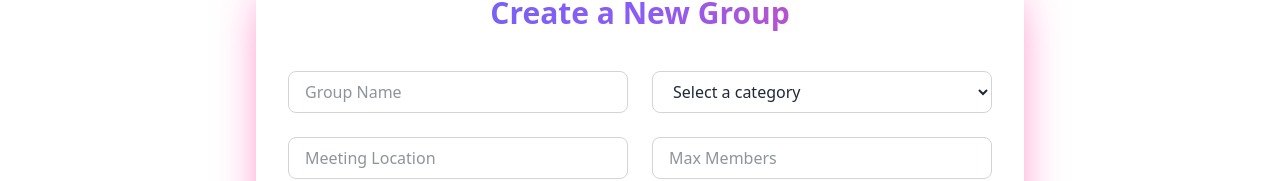
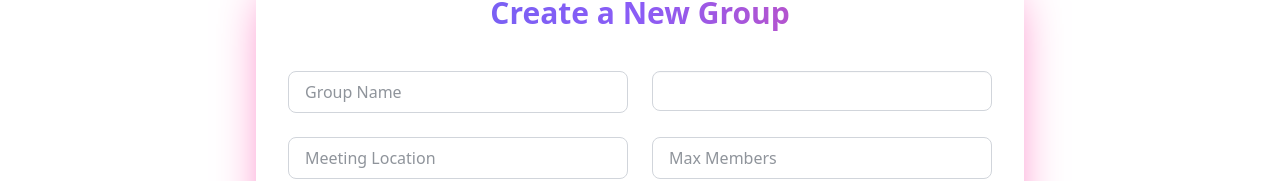
Before and after one commit to tanziamourin/hobby-hub-client-side, a React (Vite) app: page /createGroup in a window 1280 px wide. Shown: the part 157-338 px from the top of the page. Built offline with nearby package versions, Linux system fonts and the light colour scheme; no server answers; sample sign-in values are in the browser's storage.

Commit message:
solved desgings problems

```diff
--- a/src/Components/HobbyHoroscope.jsx
+++ b/src/Components/HobbyHoroscope.jsx
@@ -72,7 +72,7 @@ const HobbyHoroscope = () => {
         <select
           value={selectedMonth}
           onChange={(e) => setSelectedMonth(e.target.value)}
-          className="my-10 custom-input"
+          className="my-10 input custom-input"
         >
           {Object.keys(hobbySuggestions).map((month) => (
             <option key={month} value={month}>
--- a/src/index.css
+++ b/src/index.css
@@ -99,6 +99,10 @@
   /* background-color: #1f2937;  */
   color: #f3f4f6;
 }
+.dark .input{
+   background-color: #1f2937;
+  color: #f3f4f6;
+}
 /* @keyframes slideIn {
   0% {
     width: 0;
--- a/src/pages/CreateGroup.jsx
+++ b/src/pages/CreateGroup.jsx
@@ -71,9 +71,12 @@ const CreateGroup = () => {
 
       <div className="grid grid-cols-1 md:grid-cols-2 gap-6">
         <input name="groupName" placeholder="Group Name" required className="custom-input" />
-        <select name="category" required className="custom-input">
-          <option value="">Select a category</option>
-          <option>Drawing & Painting</option>
+        <select name="category" required className=" custom-input input"
+
+        >
+         <div className='bg-amber-500'>
+           <option value="">Select a category</option>
+          <option className=''>Drawing & Painting</option>
           <option>Photography</option>
           <option>Video Gaming</option>
           <option>Fishing</option>
@@ -81,6 +84,7 @@ const CreateGroup = () => {
           <option>Cooking</option>
           <option>Reading</option>
           <option>Writing</option>
+         </div>
         </select>
         <input name="location" placeholder="Meeting Location" required className="custom-input" />
         <input name="maxMembers" type="number" placeholder="Max Members" required className="custom-input" />
--- a/src/pages/MyGroups.jsx
+++ b/src/pages/MyGroups.jsx
@@ -225,13 +225,13 @@ const MyGroups = () => {
               <input
                 name="name"
                 defaultValue={user?.displayName || ""}
-                className="custom-input bg-gray-100 dark:bg-gray-700 cursor-not-allowed"
+                className="custom-input input cursor-not-allowed"
                 readOnly
               />
               <input
                 name="email"
                 defaultValue={user?.email || ""}
-                className="custom-input bg-gray-100 dark:bg-gray-700 cursor-not-allowed"
+                className="custom-input input  cursor-not-allowed"
                 readOnly
               />
 
```
